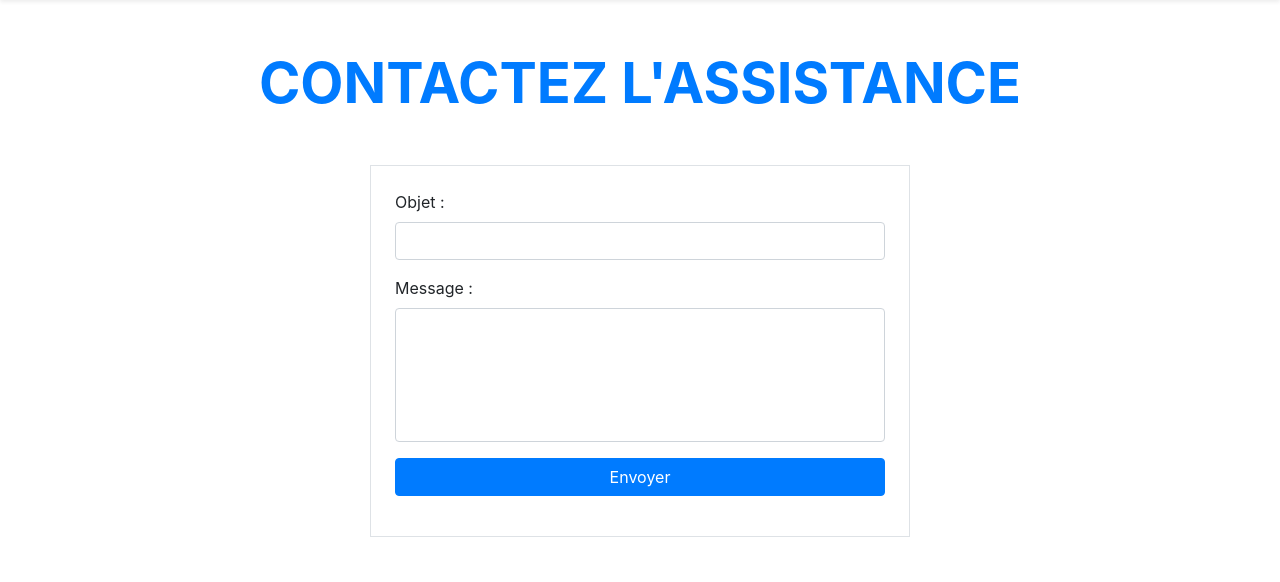
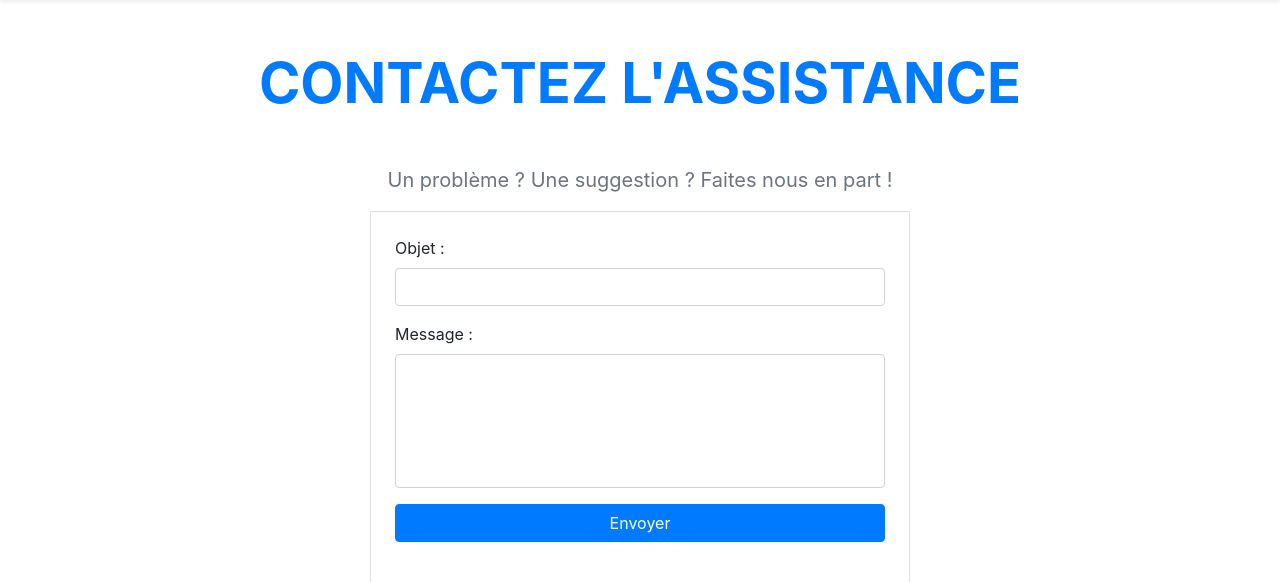
Before and after one commit to SekmenAhmet/stakiv3, a PHP site: page /contact in a window 1280 px wide. Shown: the part 56-638 px from the top of the page. Run offline with PHP 8.4, Linux system fonts and the light colour scheme; some libraries are stand-ins or nearby versions.

Commit message:
Ajout de détail sur la page contact

```diff
--- a/views/contact.php
+++ b/views/contact.php
@@ -24,6 +24,7 @@
 
 <div class="container" style="margin-top: 50px;">
     <h1 class="display-4 text-primary text-center text-uppercase font-weight-bold mb-5">Contactez l'assistance</h1>
+        <p class="lead font-weight-normal text-muted text-center">Un problème ? Une suggestion ? Faites nous en part !</p>
     <div class="row justify-content-center">
         <div class="col-md-6">
             <div class="box border p-4">
```
